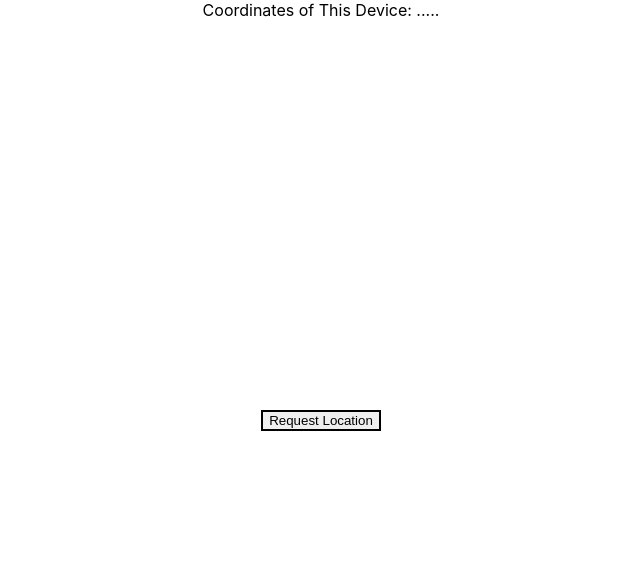
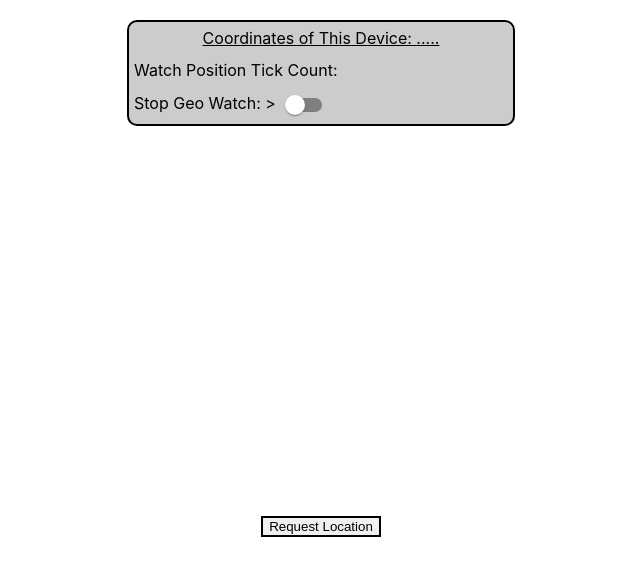
Before and after one commit to Shane-Geary/gs-location-routing-poc, a React (Create React App) app: page /requestbutton in a window 1280 px wide. Shown: the top 576 px of the page, without its empty margins (319-959 px from the left). Built offline with nearby package versions, Linux system fonts and the light colour scheme; no server answers.

Commit message:
Minor - Built UI for displaying coordinates, geo watch count, and switch to disable/enable geo watch interval call

```diff
--- a/package.json
+++ b/package.json
@@ -3,6 +3,8 @@
   "version": "0.1.0",
   "private": true,
   "dependencies": {
+    "@emotion/styled": "^11.10.6",
+    "@mui/material": "^5.11.10",
     "@testing-library/jest-dom": "^5.16.5",
     "@testing-library/react": "^13.4.0",
     "@testing-library/user-event": "^13.5.0",
@@ -10,6 +12,7 @@
     "react-dom": "^18.2.0",
     "react-router-dom": "^6.8.1",
     "react-scripts": "5.0.1",
+    "tss-react": "^4.6.1",
     "web-vitals": "^2.1.4"
   },
   "scripts": {
--- a/src/Hooks/useGeoLocationWatcher.js
+++ b/src/Hooks/useGeoLocationWatcher.js
@@ -2,39 +2,44 @@ import {useEffect, useState} from "react"
 
 import {useNavigate} from "react-router-dom"
 
-export const useGeoLocationWatcher = () => {
+export const useGeoLocationWatcher = (stopGeoWatch) => {
 
     const navigate = useNavigate()
 
     const [geoWatchID, setGeoWatchID] = useState(null)
+    const [id, setId] = useState(null)
 
     useEffect(() => {
         const geoWatchTimer = () => {
-            const id = navigator.geolocation.watchPosition(
+            const watchID = navigator.geolocation.watchPosition(
                 (success) => {
                     console.log(success)
                     setGeoWatchID(success)
+                    setId(watchID)
                     navigate('/')
-                    navigator.geolocation.clearWatch(id)
+                    navigator.geolocation.clearWatch(watchID)
                 },
                 (error) => {
                     console.log(error)
                     navigate('/locationpermissions')
-                    navigator.geolocation.clearWatch(id)
+                    navigator.geolocation.clearWatch(watchID)
                 }
             )
-            console.log('watch tick: ', id)
+            console.log('watch tick: ', watchID)
+            setId(watchID)
         }
-
-        const watchID = setInterval(geoWatchTimer, 3000)
-        console.log(watchID)
+        let watchIDInterval = null
+        if(!stopGeoWatch) {
+            watchIDInterval = setInterval(geoWatchTimer, 3000)
+        }
+        console.log(watchIDInterval)
 
         return () => {
-            clearInterval(watchID)
-            navigator.geolocation.clearWatch(watchID)
+            clearInterval(watchIDInterval)
+            navigator.geolocation.clearWatch(watchIDInterval)
             console.log('end watch')
         }
-    }, [])
+    }, [stopGeoWatch])
 
-    return geoWatchID
+    return {geoWatchID, id}
 }
--- a/src/Navigation.js
+++ b/src/Navigation.js
@@ -6,8 +6,15 @@ import RequestButton from './RequestButton'
 import {useGeoLocationWatcher} from './Hooks/useGeoLocationWatcher'
 
 import {Routes, Route, useNavigate} from 'react-router-dom'
+import {makeStyles} from 'tss-react/mui' // https://react-redux.js.org/
+import {Switch} from '@mui/material'
 
 const Navigation = () => {
+
+     // Call useStyles hook and store the return value in a const
+	const {classes} = useStyles(
+		{}
+	)
 
     // Holding boolean value to determine whether device is ios
 	const iosDeviceRef = useRef(null)
@@ -17,11 +24,11 @@ const Navigation = () => {
     const locationPermissionsMountedRef = useRef(false)
     const mapMountedRef = useRef(false)
 
-    // const [geoWatchID, setGeoWatchID] = useState(null)
+    const [stopGeoWatch, setStopGeoWatch] = useState(false)
 
     const navigate = useNavigate()
 
-    const geoWatchID = useGeoLocationWatcher()
+    const {geoWatchID, id} = useGeoLocationWatcher(stopGeoWatch)
 
     useEffect(()=> {
         navigate('/requestbutton')
@@ -32,9 +39,6 @@ const Navigation = () => {
         const isAndroid = /Android/i.test(navigator.userAgent)
 		androidDeviceRef.current = isAndroid
     }, [])
-
-    // useGeoLocationWatcher()
-    console.log(geoWatchID)
 
     const RequestButtonMemo = useMemo(() => (
         <RequestButton geoWatchID={geoWatchID} />
@@ -50,8 +54,27 @@ const Navigation = () => {
 
     return (
         <>
-            <div>
-                Coordinates of This Device: {geoWatchID ? [geoWatchID.coords.latitude, ',', geoWatchID.coords.longitude] : '.....'}
+            <div className={classes.coordWrapper}>
+                <div className={classes.coordCopyWrapper}>
+                    <div className={classes.coordCopy}>
+                        Coordinates of This Device: {geoWatchID ? [geoWatchID.coords.latitude, ',', geoWatchID.coords.longitude] : '.....'}
+                    </div>
+                    <div className={classes.tickerCopy}>
+                        Watch Position Tick Count: {id} {stopGeoWatch ? '[PAUSED]' : null}
+                    </div>
+                    <div className={classes.geoWatchSwitch}>
+                        {stopGeoWatch ? 'Start' : 'Stop'} Geo Watch: &gt;
+                        <Switch
+                            // defaultChecked
+                            onChange={() => {
+                                setStopGeoWatch(!stopGeoWatch)
+                                if(!stopGeoWatch) {
+                                    navigate('/requestbutton')
+                                }
+                            }}
+                        />
+                    </div>
+                </div>
             </div>
             <Routes>
                     <Route path='requestbutton' exact element={RequestButtonMemo} />
@@ -62,4 +85,33 @@ const Navigation = () => {
     )
 }
 
+const useStyles = makeStyles()((_, props) => ({
+    coordWrapper: {
+        position: 'relative',
+        display: 'flex',
+        flexDirection: 'column',
+        justifyContent: 'center',
+        marginTop: '20px',
+    },
+    coordCopyWrapper: {
+        border: '2px solid black',
+        borderRadius: '10px',
+        width: '30%',
+        alignSelf: 'center',
+        lineHeight: '200%',
+        backgroundColor: 'rgba(128, 128, 128, .4)'
+    },
+    coordCopy: {
+        textDecoration: 'underline'
+    },
+    tickerCopy: {
+       textAlign: 'left',
+       marginLeft: '5px'
+    },
+    geoWatchSwitch: {
+        textAlign: 'left',
+        marginLeft: '5px'
+    }
+}))
+
 export default Navigation
--- a/src/RequestButton.js
+++ b/src/RequestButton.js
@@ -1,5 +1,3 @@
-import {useEffect, useState} from "react"
-
 import {useNavigate} from "react-router-dom"
 
 // TODO: Have interval - at the start, register geo watch - at the end, de-register watch and run request - if that returns denied, re-route to LocationPermissions
```
Also changed, not shown: 1 other file (tests, documents, lock files or other folders).
